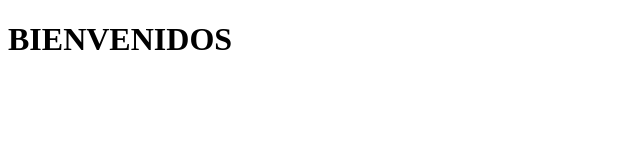
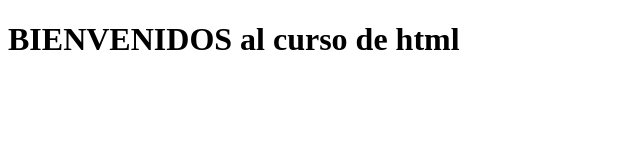
Before and after one commit to jcuya2021/ejemplo20, a plain HTML site: page index.html in a window 1280 px wide. Shown: the whole page, without its empty margins (0-640 px from the left). Drawn offline with Linux system fonts and the light colour scheme.

Commit message:
pagina avance 1

```diff
--- a/index.html
+++ b/index.html
@@ -7,6 +7,6 @@
     <title>certus</title>
 </head>
 <body>
-    <h1>BIENVENIDOS</h1>
+    <h1>BIENVENIDOS al curso de html</h1>
 </body>
 </html>
```
